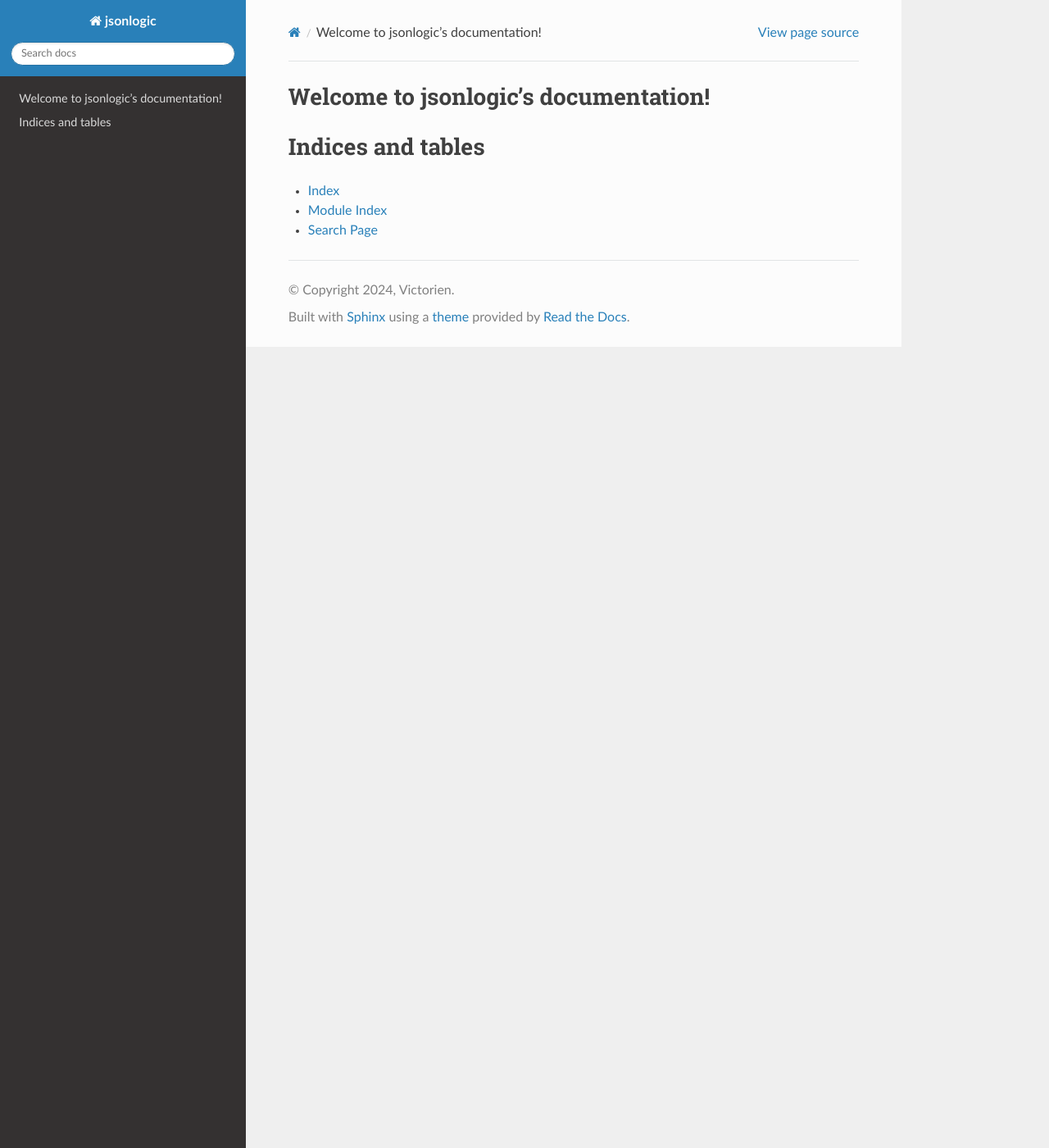
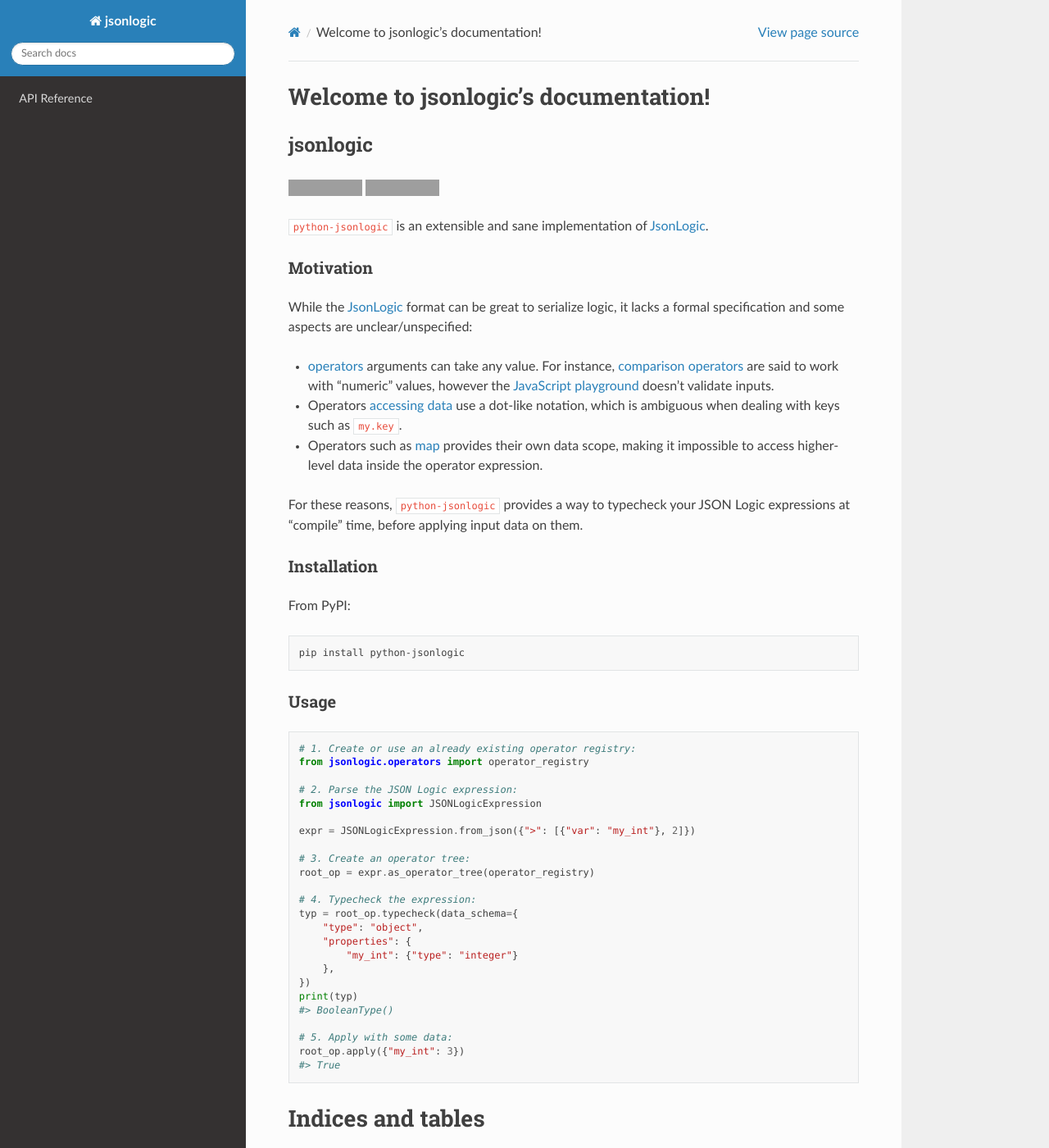
Before and after one commit to Viicos/jsonlogic, a Sphinx documentation site: the page built from docs/source/index.rst, in a window 1280 px wide and 1400 px high. Shown: the whole window at 82% size. Built offline with Sphinx 7.4.7 and the Read the Docs theme 2.0.0, drawn with Linux system fonts in a browser that asks for light colours; some of the changed text lies outside the part shown; grey boxes are pictures that could not be loaded.

Commit message:
First documentation batch

```diff
--- a/README.rst
+++ b/README.rst
@@ -4,18 +4,74 @@
 
 |Pythons| |PyPI|
 
-.. |Pythons| image:: https://img.shields.io/pypi/pyversions/jsonlogic.svg
+.. |Pythons| image:: https://img.shields.io/pypi/pyversions/python-jsonlogic.svg
   :alt: Supported Python versions
-  :target: https://pypi.org/project/jsonlogic/
+  :target: https://pypi.org/project/python-jsonlogic/
 
-.. |PyPI| image:: https://img.shields.io/pypi/v/jsonlogic.svg
+.. |PyPI| image:: https://img.shields.io/pypi/v/python-jsonlogic.svg
   :alt: PyPI - Version
-  :target: https://pypi.org/project/jsonlogic/
+  :target: https://pypi.org/project/python-jsonlogic/
 
 .. |Ruff| image:: https://img.shields.io/endpoint?url=https://raw.githubusercontent.com/astral-sh/ruff/main/assets/badge/v2.json
   :alt: PyPI - Version
-  :target: https://pypi.org/project/jsonlogic/
+  :target: https://github.com/astral-sh/ruff
 
-``jsonlogic`` is an extensible and sane implementation of `JsonLogic`_.
+``python-jsonlogic`` is an extensible and sane implementation of `JsonLogic`_.
+
+Motivation
+----------
+
+While the `JsonLogic`_ format can be great to serialize logic, it lacks a formal specification
+and some aspects are unclear/unspecified:
+
+* `operators <https://jsonlogic.com/operations.html>`_ arguments can take any value. For instance,
+  `comparison operators <https://jsonlogic.com/operations.html#---and->`_ are said to work with "numeric" values,
+  however the `JavaScript playground <https://jsonlogic.com/play.html>`_ doesn't validate inputs.
+* Operators `accessing data <https://jsonlogic.com/operations.html#accessing-data>`_ use a dot-like notation,
+  which is ambiguous when dealing with keys such as ``my.key``.
+* Operators such as `map <https://jsonlogic.com/operations.html#map-reduce-and-filter>`_ provides their own data scope,
+  making it impossible to access higher-level data inside the operator expression.
+
+For these reasons, ``python-jsonlogic`` provides a way to typecheck your JSON Logic expressions at "compile" time,
+before applying input data on them.
 
 .. _`JsonLogic`: https://jsonlogic.com/
+
+Installation
+------------
+
+From PyPI:
+
+.. code:: bash
+
+    pip install python-jsonlogic
+
+Usage
+-----
+
+.. code-block:: python
+
+    # 1. Create or use an already existing operator registry:
+    from jsonlogic.operators import operator_registry
+
+    # 2. Parse the JSON Logic expression:
+    from jsonlogic import JSONLogicExpression
+
+    expr = JSONLogicExpression.from_json({">": [{"var": "my_int"}, 2]})
+
+    # 3. Create an operator tree:
+    root_op = expr.as_operator_tree(operator_registry)
+
+    # 4. Typecheck the expression:
+    typ = root_op.typecheck(data_schema={
+        "type": "object",
+        "properties": {
+            "my_int": {"type": "integer"}
+        },
+    })
+    print(typ)
+    #> BooleanType()
+
+    # 5. Apply with some data:
+    root_op.apply({"my_int": 3})
+    #> True
--- a/docs/source/conf.py
+++ b/docs/source/conf.py
@@ -22,10 +22,16 @@
     "sphinx.ext.autodoc",
     "sphinx.ext.intersphinx",
     "sphinx.ext.napoleon",
+    "sphinx_paramlinks",
 ]
 
 templates_path = ["_templates"]
 exclude_patterns = []
+
+autodoc_member_order = "bysource"
+autodoc_type_aliases = {
+    "OperatorArgument": "OperatorArgument",
+}
 
 intersphinx_mapping = {
     "python": ("https://docs.python.org/3", None),
--- a/docs/source/index.rst
+++ b/docs/source/index.rst
@@ -10,11 +10,12 @@
    :maxdepth: 2
    :caption: Contents:
 
-
+.. include:: ../../README.rst
 
 Indices and tables
 ==================
 
-* :ref:`genindex`
-* :ref:`modindex`
-* :ref:`search`
+.. toctree::
+   :maxdepth: 2
+
+   api
--- a/pyproject.toml
+++ b/pyproject.toml
@@ -46,6 +46,7 @@
 target-version = "py38"
 
 [tool.ruff.lint]
+typing-modules = ["_compat"]
 preview = true
 explicit-preview-rules = true
 select = [
--- a/src/jsonlogic/__init__.py
+++ b/src/jsonlogic/__init__.py
@@ -0,0 +1,3 @@
+from .core import JSONLogicExpression, Operator
+
+__all__ = ("JSONLogicExpression", "Operator")
```
Also changed, not shown: docs/source/api.rst (added, +22 -0 lines), t.py (added, +52 -0 lines), 8 other files.
